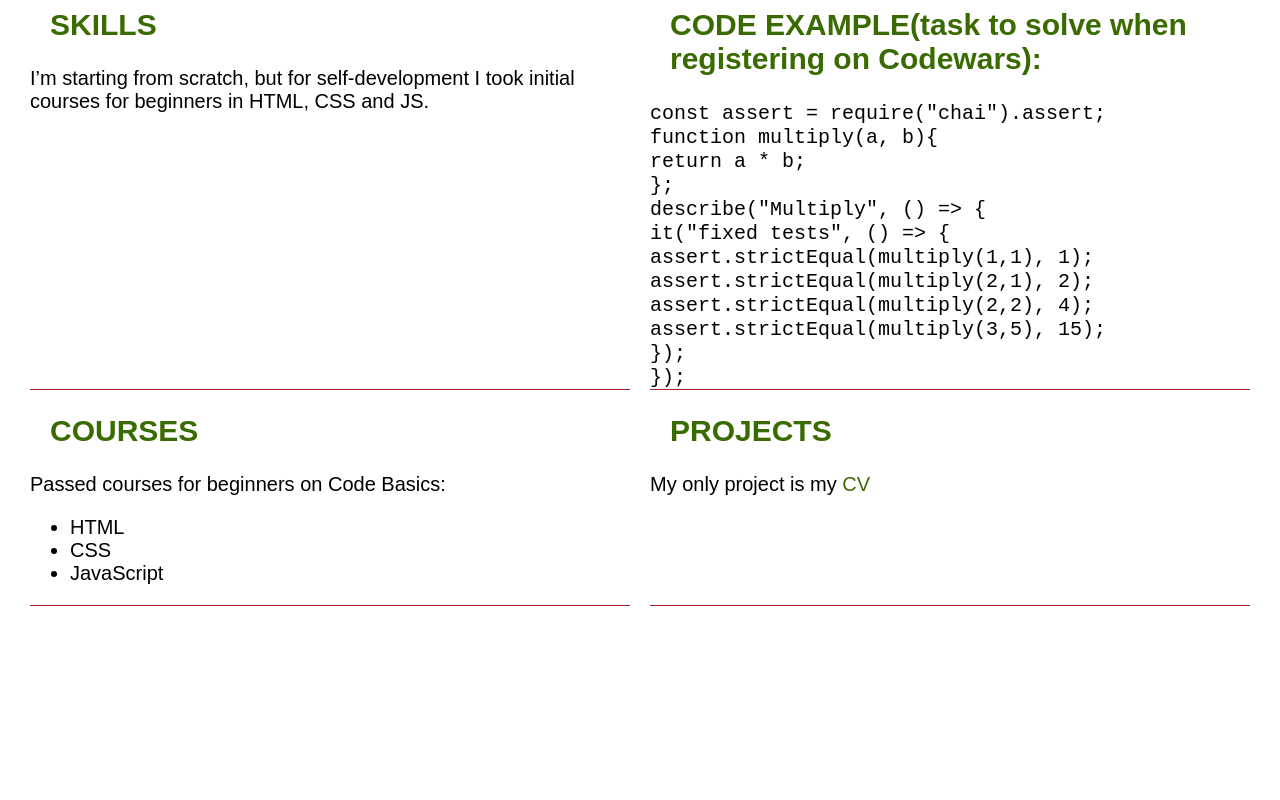
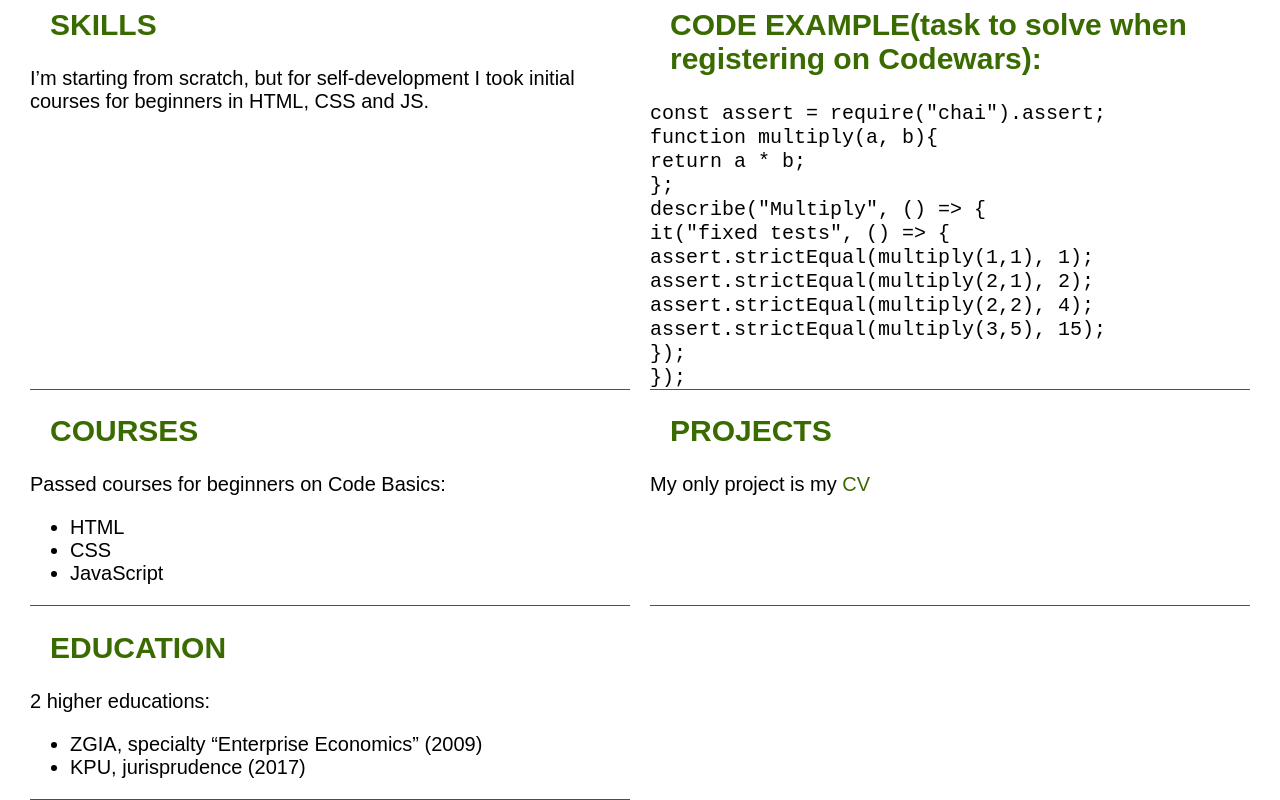
Before and after one commit to ArtemDzhulai/rsschool-cv, a plain HTML site: page index.html in a window 1280 px wide. Shown: the part 710-1510 px from the top of the page. Before the commit the page ends 1316 px from the top, so only its background shows below. Drawn offline with Linux system fonts and the light colour scheme; files whose address does not match are found by name; a web font is replaced by a local one.

Commit message:
docs: add education

```diff
--- a/index.html
+++ b/index.html
@@ -94,7 +94,16 @@
                 <section class="projects" id="Projects">
                     <h2 class="h2_projects">PROJECTS</h2>
                     <p>My only project is my <a href="https://artemdzhulai.github.io/rsschool-cv/cv" class="link_cv"> CV</a></p>
-            </section>
+                </section>
+
+                <section class="education" id="Education">
+                    <h2 class="h2_education">EDUCATION</h2>
+                    <p>2 higher educations:</p>
+                    <ul>
+                        <li>ZGIA, specialty “Enterprise Economics” (2009)</li>
+                        <li>KPU, jurisprudence (2017)</li>
+                    </ul>
+                </section>
             </div>
         </main>
 
--- a/style.css
+++ b/style.css
@@ -179,3 +179,16 @@ h1 {
      color: orange;
      text-decoration: underline;
  }
+
+
+ /*Education*/
+ .h2_education{
+    color: #396b00;
+    padding: 0 0 0 20px;
+ }
+
+ .education{
+    margin: 0 10px 0 30px;
+    width: calc(50% - 40px);
+    border-bottom: 1px solid brown;
+ }
```
Also changed, not shown: 1 other file.
